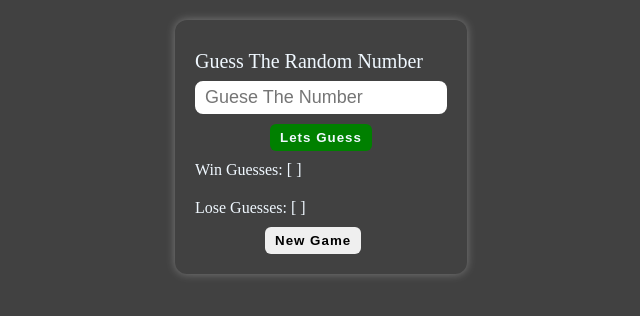
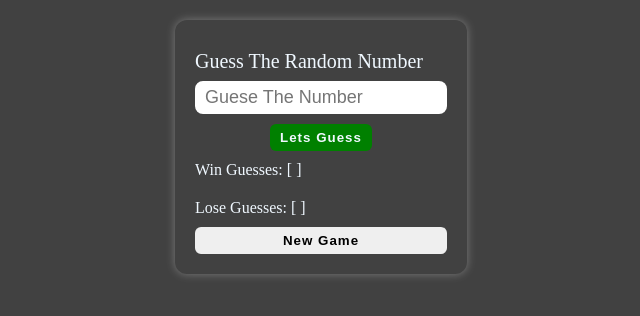
Before and after one commit to sagarbarman37/guessing_game, a plain HTML site: page index.html in a window 1280 px wide. Shown: the whole page, without its empty margins (319-959 px from the left). Drawn offline with Linux system fonts and the light colour scheme.

Commit message:
button adjustment more

```diff
--- a/style.css
+++ b/style.css
@@ -88,7 +88,6 @@ h3 {
 }
 
 button {
-  width: fit-content;
   padding: 6px 10px;
   border: none;
   outline: none;
@@ -96,6 +95,4 @@ button {
   font-weight: 600;
   letter-spacing: 1px;
   cursor: pointer;
-  position: relative;
-  left: 70px;
 }
```
